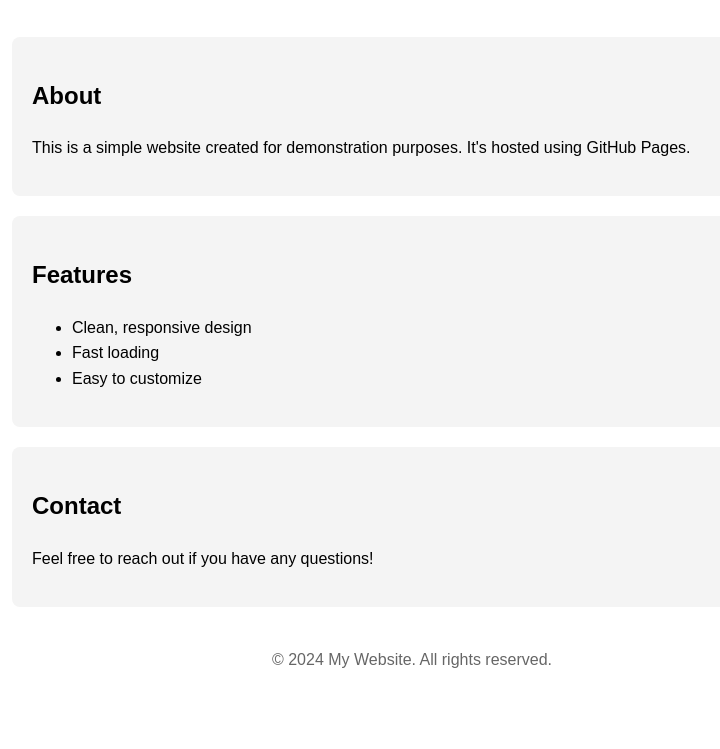
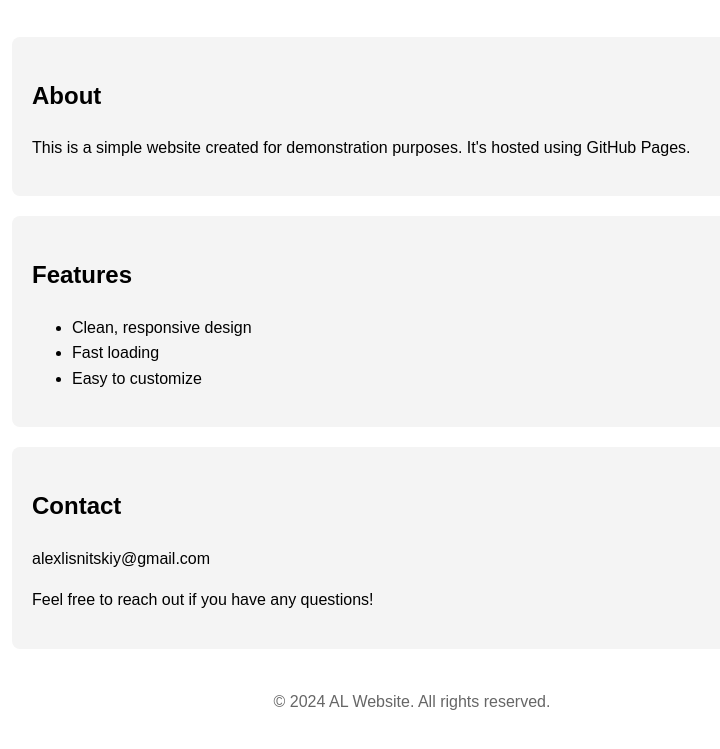
Before and after one commit to AlexLisnitski/AlexLisnitski.github.io, a plain HTML site: page index.html in a window 1280 px wide. Shown: the part 143-892 px from the top of the page, without its empty margins (228-948 px from the left). Before the commit the page ends 852 px from the top, so only its background shows below. Drawn offline with Linux system fonts and the light colour scheme.

Commit message:
Added email

```diff
--- a/index.html
+++ b/index.html
@@ -3,7 +3,7 @@
 <head>
     <meta charset="UTF-8">
     <meta name="viewport" content="width=device-width, initial-scale=1.0">
-    <title>My Website</title>
+    <title>Alex L Website</title>
     <style>
         body {
             font-family: Arial, sans-serif;
@@ -47,12 +47,13 @@
 
         <div class="container">
             <h2>Contact</h2>
+            <p>alexlisnitskiy@gmail.com</p>
             <p>Feel free to reach out if you have any questions!</p>
         </div>
     </main>
 
     <footer style="text-align: center; margin-top: 40px; color: #666;">
-        <p>&copy; 2024 My Website. All rights reserved.</p>
+        <p>&copy; 2024 AL Website. All rights reserved.</p>
     </footer>
 </body>
 </html>
```
